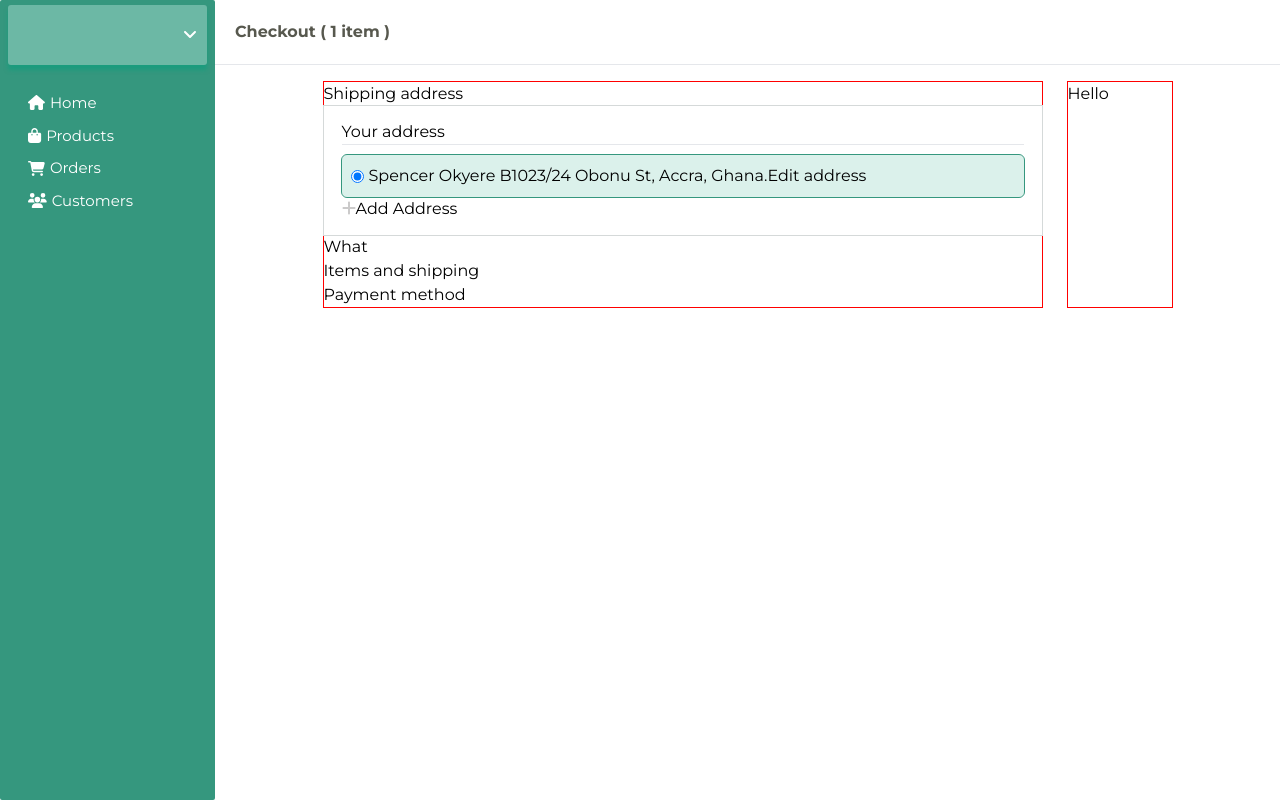
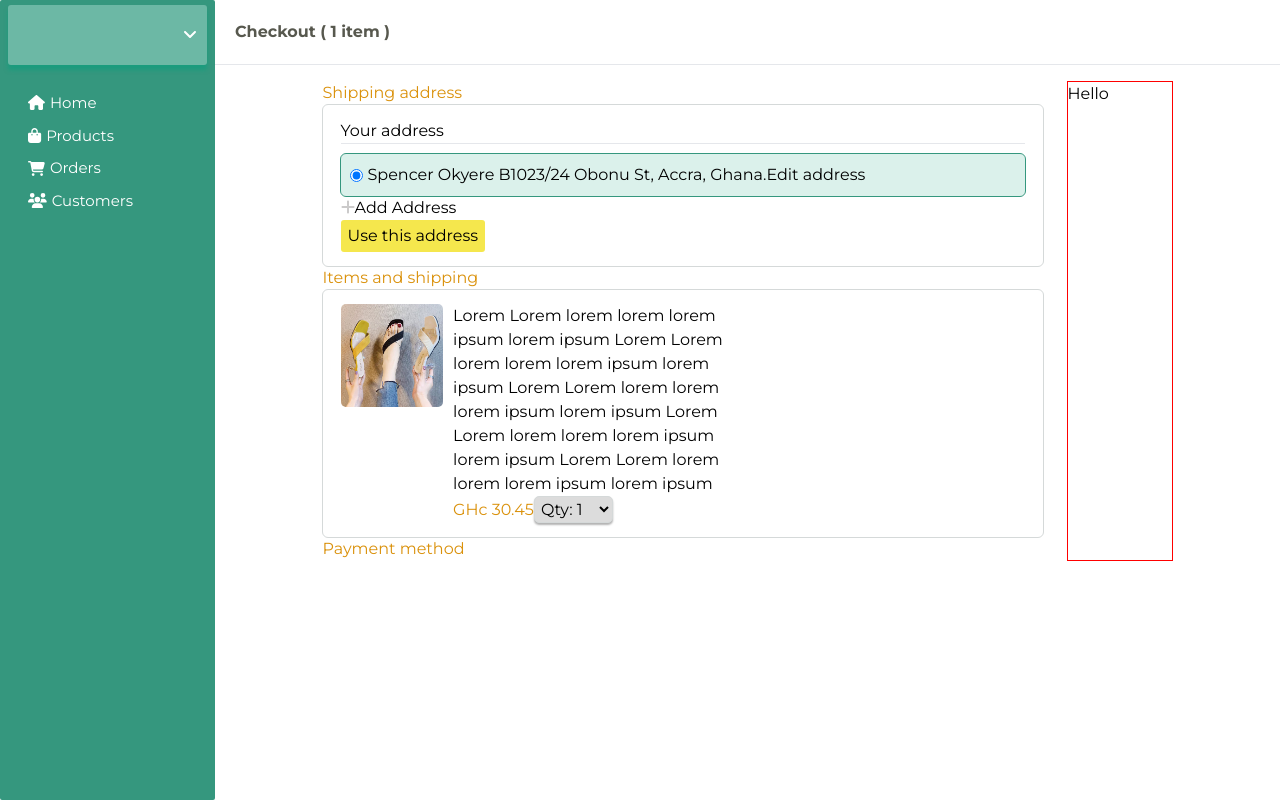
Before and after one commit to skabeo/xpress-frontend, a React (Vite) app: page /products/1/order in a window 1280 px wide. Built offline with nearby package versions, Linux system fonts and the light colour scheme; sample sign-in values are in the browser's storage.

Commit message:
Complete stage two

```diff
--- a/src/components/orders/OrderPage.jsx
+++ b/src/components/orders/OrderPage.jsx
@@ -2,6 +2,7 @@ import { FontAwesomeIcon } from "@fortawesome/react-fontawesome"
 import Sidebar from "../sidebar/Sidebar"
 import './styles/order-page.css'
 import { faPlus } from "@fortawesome/free-solid-svg-icons"
+import slips from '../../assets/slips.jpg'
 
 const OrderPage = () => {
   return (
@@ -15,7 +16,7 @@ const OrderPage = () => {
         <div className="order-page-section">
           <div className="order-first-section">
             <div>
-              <p>Shipping address</p>
+              <p className="ship-title font-bold mb-4">Shipping address</p>
               <div className="inner-order-list">
                 <p className="font-bold text-sm mb-1">Your address</p>
                 <hr />
@@ -27,18 +28,35 @@ const OrderPage = () => {
                   />
                   <span className="text-xs">Spencer Okyere B1023/24 Obonu St, Accra, Ghana.<span>Edit address</span></span>
                 </div>
-                <div className="mt-2 px-2 text-sm">
+                <div className="mt-2 px-2 text-sm mb-5">
                   <FontAwesomeIcon icon={faPlus} className="plus-icon" />
                   <span className="pl-1">Add Address</span>
                 </div>
+                <button className="text-xs font-bold use-address-btn">Use this address</button>
               </div>
-              <p>What</p>
             </div>
-            <div>
-              <p>Items and shipping</p>
+            <div className="mt-5">
+              <p className="ship-title font-bold mb-4">Items and shipping</p>
+              <div className="items-inner-container">
+                <div className="items-img-container">
+                  <img src={slips} alt="image" className="items-img" />
+                </div>
+                <div>
+                  <p className="items-desc text-sm">Lorem Lorem lorem lorem lorem ipsum lorem ipsum Lorem Lorem lorem lorem lorem ipsum lorem ipsum Lorem Lorem lorem lorem lorem ipsum lorem ipsum Lorem Lorem lorem lorem lorem ipsum lorem ipsum Lorem Lorem lorem lorem lorem ipsum lorem ipsum</p>
+                  <span className="text-sm block ship-title font-semibold">GHc 30.45</span>
+                  <select className="text-xs quantity-dropdown">
+                    {[...Array(10)].map((_, index) => (
+                      <option key={index + 1} value={index + 1}>
+                        Qty: {index + 1}
+                      </option>
+                    ))}
+                  </select>
+                </div>
+              </div>
             </div>
-            <div>
-              <p>Payment method</p>
+            <div className="mt-5 font-bold">
+              <p className="ship-title">Payment method</p>
+
             </div>
           </div>
           <div className="order-sec-section">Hello</div>
--- a/src/components/orders/styles/order-page.css
+++ b/src/components/orders/styles/order-page.css
@@ -18,8 +18,7 @@
 }
 
 .order-first-section {
-  border: 1px solid red;
-  min-width: 720px;
+  max-width: 720px;
 }
 
 .order-sec-section {
@@ -30,6 +29,7 @@
 .inner-order-list {
   outline: 1px #D5D9D9 solid;
   padding: 14px 18px;
+  border-radius: 5px;
 }
 
 .radio-address {
@@ -46,3 +46,53 @@
 .plus-icon {
   color: rgb(203, 202, 202);
 }
+
+.ship-title {
+  color: #da910b;
+}
+
+.use-address-btn {
+  padding: 4px 7px;
+  border-radius: 3px;
+  background-color: #f5e74d;
+  cursor: pointer;
+  transition: all 0.3s ease-in-out;
+}
+
+.use-address-btn:hover {
+  outline: 1px #f5e74d solid;
+  background-color: inherit;
+}
+
+.items-inner-container {
+  display: flex;
+  gap: 10px;
+  outline: 1px #D5D9D9 solid;
+  padding: 14px 18px;
+  border-radius: 5px;
+}
+
+.items-desc {
+  max-width: 50%;
+}
+
+.items-img-container {
+  max-width: 15%;
+}
+
+.items-img {
+  border-radius: 5px;
+  width: 100%;
+}
+
+.quantity-dropdown {
+  border: 1px solid #D5D9D9;
+  border-radius: 5px;
+  padding: 2px;
+  background-color: #dcdcdc;
+  box-shadow: 0 2px 2px rgba(0, 0, 0, 0.3);
+}
+
+.quantity-dropdown:focus {
+  outline: none;
+}
```
